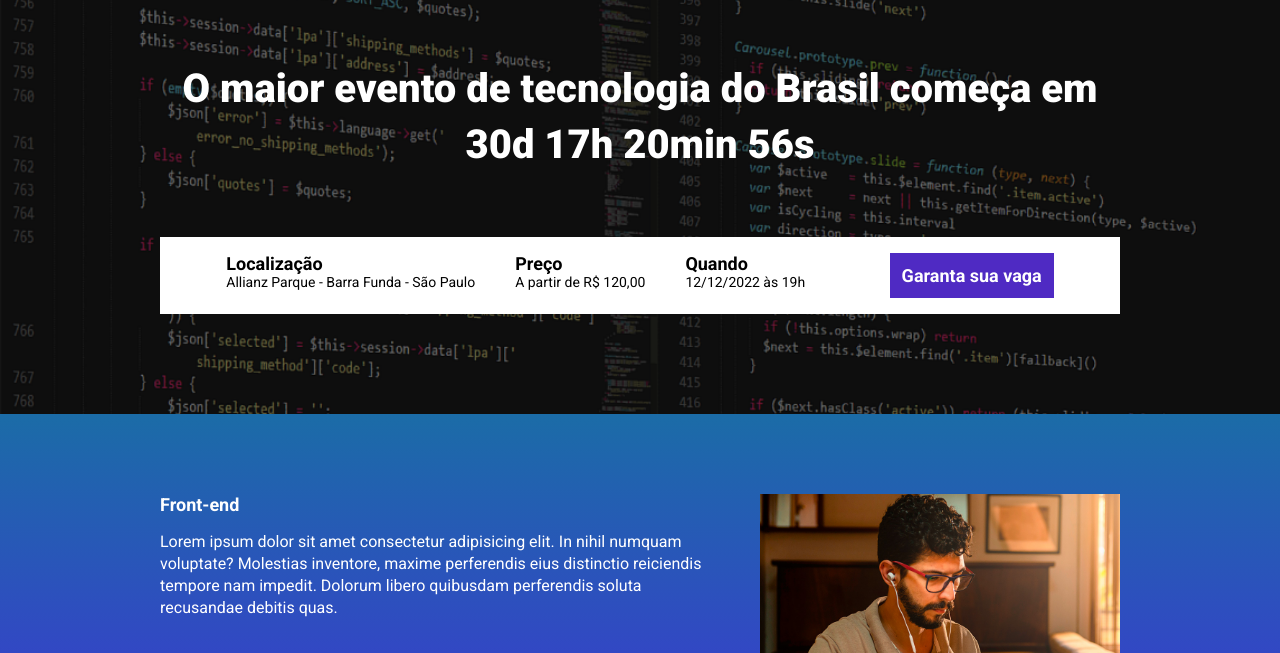
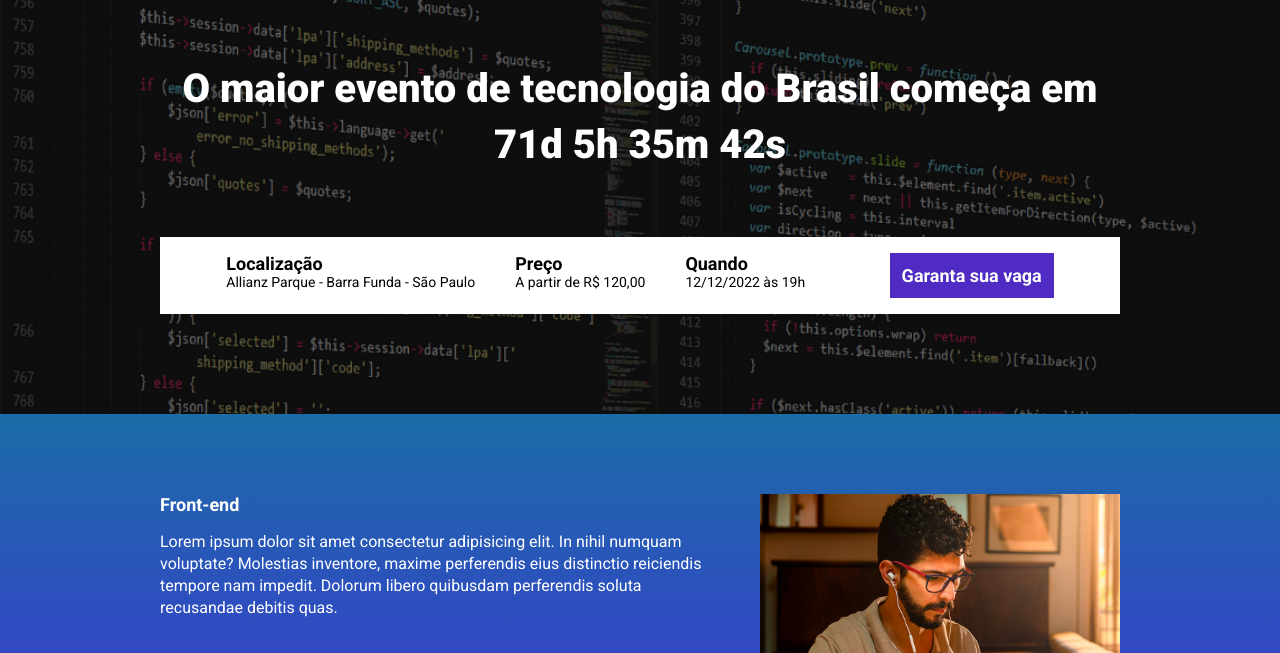
Before and after one commit to diegofelipesoares/ebac_tech_talks, a website built with Parcel: page src/index.html in a window 1280 px wide. Shown: the part 147-800 px from the top of the page. Built offline with nearby package versions, Linux system fonts and the light colour scheme.

Commit message:
Terminado o contador

```diff
--- a/package.json
+++ b/package.json
@@ -9,10 +9,10 @@
   "keywords": [],
   "author": "",
   "license": "ISC",
-  "description": "",
   "devDependencies": {
     "@parcel/transformer-sass": "^2.12.0",
     "parcel": "^2.12.0",
     "sharp": "^0.31.3"
-  }
+  },
+  "description": ""
 }
--- a/src/index.html
+++ b/src/index.html
@@ -22,7 +22,7 @@
         <div class="container">
             <img class="hero__logo" src="./images/ebac_logo.svg" alt="EBAC">
             <p class="hero__text">
-                O maior evento de tecnologia do Brasil começa em 30d 17h 20min 56s
+                O maior evento de tecnologia do Brasil começa em <span id="contador"></span>
             </p>
             <!-- Seção de informação e compra do ingresso -->
             <div class="infos-bar">
--- a/src/scripts/main.js
+++ b/src/scripts/main.js
@@ -1,3 +1,48 @@
-console.log('olá mundo');
+AOS.init();
 
-AOS.init();
+//Criando data no futuro.
+//"mes dia, ano, hora"
+const dataDoEvento = new Date("Dec 12, 2024 19:00:00");
+
+//Vamos agora recuperar o dataStamp.
+const timeStampDoEvento = dataDoEvento.getTime();
+
+/*Função para intervalos:
+A cada segundo que passar teremos q verificar quanto tempo falta
+para chegarmos a dataDoEvento */
+const contaAsHoras = setInterval(function(){
+    //data atual
+    const agora = new Date();
+    //Guardando timeStamp da data atual
+    const timeStampAtual = agora.getTime();
+    //subtraindo data futura da data atual / retorno em milessegundos
+    const distanciaAteOEvento = timeStampDoEvento - timeStampAtual;
+
+    /*Encontrando as quantidades de tempo*/
+    //Constantes de tempo
+    const diaEmMiles = 1000 * 60 * 60 * 24;
+    const horaEmMiles = 1000 * 60 * 60;
+    const minutoEmMiles = 1000 * 60;
+
+    //Calculos do tempo, dispensando as frações
+    const diasAteOEvento = Math.floor(distanciaAteOEvento / diaEmMiles);
+    const horasAteOEvento = Math.floor((distanciaAteOEvento % diaEmMiles) / horaEmMiles);
+    const minutosAteOEvento = Math.floor((distanciaAteOEvento % horaEmMiles)/ minutoEmMiles);
+    const segundosAteOEvento = Math.floor((distanciaAteOEvento % minutoEmMiles)/ 1000);
+    console.log(diasAteOEvento + " Dias ");
+    console.log(horasAteOEvento + " Horas " );
+    console.log(minutosAteOEvento + " Minutos ");
+    console.log(segundosAteOEvento + " Segundos ");
+
+    //Inserindo no HTML a informação pelo ID do Span
+    document.getElementById('contador').innerHTML =
+    `${diasAteOEvento}d ${horasAteOEvento}h ${minutosAteOEvento}m ${segundosAteOEvento}s`;
+
+    //Tratamento para quando o dia do evento chegar
+    if(distanciaAteOEvento < 0){
+        clearInterval(contaAsHoras); //para a contagem
+        //inserir no contador um outra msg
+        document.getElementById('contador').innerHTML = 'Evento expirado'
+    }
+
+}, 1000);
```
